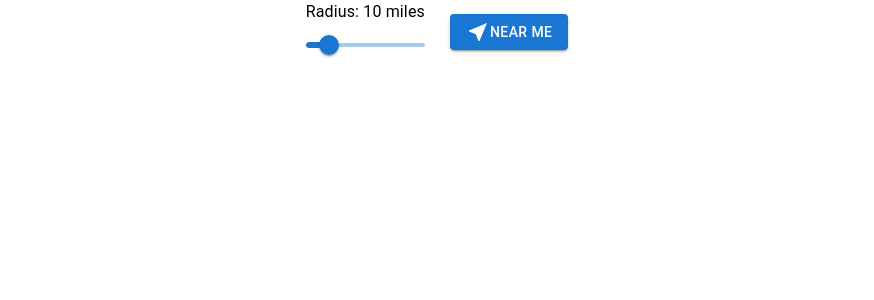
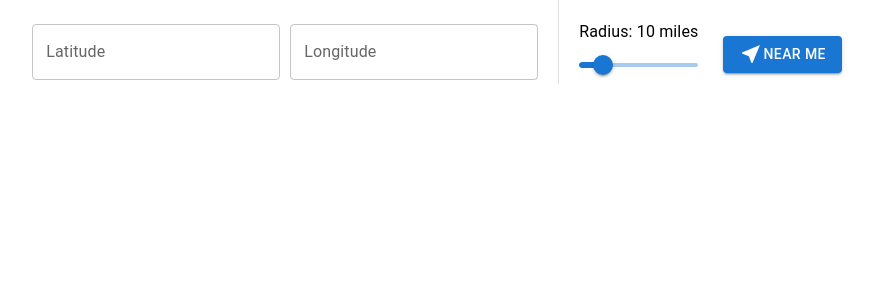
Before and after one commit to sinclairliang/pinball-locator, a React (Create React App) app: page / in a window 1280 px wide. Shown: the top 300 px of the page, without its empty margins (203-1077 px from the left). Built offline with nearby package versions, Linux system fonts and the light colour scheme.

Commit message:
Add support for user input.

```diff
--- a/src/App.tsx
+++ b/src/App.tsx
@@ -16,6 +16,12 @@ const App: React.FC = () => {
     longitude,
     radius
   );
+
+  const handleCoordinatesChange = (lat: number, lng: number) => {
+    setLatitude(lat);
+    setLongitude(lng);
+    setHasSearched(true);
+  };
 
   const handleNearMeClick = () => {
     if (navigator.geolocation) {
@@ -39,6 +45,9 @@ const App: React.FC = () => {
         radius={radius}
         onRadiusChange={setRadius}
         onNearMeClick={handleNearMeClick}
+        latitude={latitude}
+        longitude={longitude}
+        onCoordinatesChange={handleCoordinatesChange}
       />
 
       <LoadingErrorDisplay loading={loading} error={error} />
--- a/src/components/SliderControl.tsx
+++ b/src/components/SliderControl.tsx
@@ -1,30 +1,59 @@
 import React from 'react';
-import { Button, Slider, Typography } from '@mui/material';
+import { Button, Slider, Typography, TextField, Divider } from '@mui/material';
 import NearMeIcon from '@mui/icons-material/NearMe';
 
 type SliderControlProps = {
   radius: number;
   onRadiusChange: (newRadius: number) => void;
   onNearMeClick: () => void;
+  latitude: number | null;
+  longitude: number | null;
+  onCoordinatesChange: (lat: number, lng: number) => void;
 };
 
 const SliderControl: React.FC<SliderControlProps> = ({
   radius,
   onRadiusChange,
   onNearMeClick,
+  latitude,
+  longitude,
+  onCoordinatesChange,
 }) => {
+  const handleLatitudeChange = (event: React.ChangeEvent<HTMLInputElement>) => {
+    const newLat = event.target.value;
+    onCoordinatesChange(newLat ? parseFloat(newLat) : 0, longitude ?? 0);
+  };
+
+  const handleLongitudeChange = (
+    event: React.ChangeEvent<HTMLInputElement>
+  ) => {
+    const newLng = event.target.value;
+    onCoordinatesChange(latitude ?? 0, newLng ? parseFloat(newLng) : 0);
+  };
+
   const handleSliderChange = (event: Event, newValue: number | number[]) => {
     onRadiusChange(newValue as number);
   };
+
   return (
-    <div
-      style={{
-        display: 'flex',
-        alignItems: 'center',
-        justifyContent: 'center',
-      }}
-    >
-      <div>
+    <div style={{ display: 'flex', alignItems: 'center', justifyContent: 'center' }}>
+      <div style={{ marginTop: '20px', marginRight: '20px' }}>
+        <TextField
+          label="Latitude"
+          type="number"
+          value={latitude !== null ? latitude.toString() : ''}
+          onChange={handleLatitudeChange}
+          style={{ marginRight: '10px' }}
+        />
+        <TextField
+          label="Longitude"
+          type="number"
+          value={longitude !== null ? longitude.toString() : ''}
+          onChange={handleLongitudeChange}
+        />
+      </div>
+      <Divider orientation="vertical" flexItem />
+      <div style={{ marginTop: '20px', marginLeft: '20px' }}>
         <Typography gutterBottom>Radius: {radius} miles</Typography>
         <Slider
           value={radius}
@@ -40,7 +69,7 @@ const SliderControl: React.FC<SliderControlProps> = ({
         variant="contained"
         color="primary"
         onClick={onNearMeClick}
-        style={{ marginLeft: '25px' }}
+        style={{ marginTop: '25px', marginLeft: '25px' }}
       >
         <NearMeIcon /> Near Me
       </Button>
```
Also changed, not shown: 1 other file (tests, documents, lock files or other folders).
